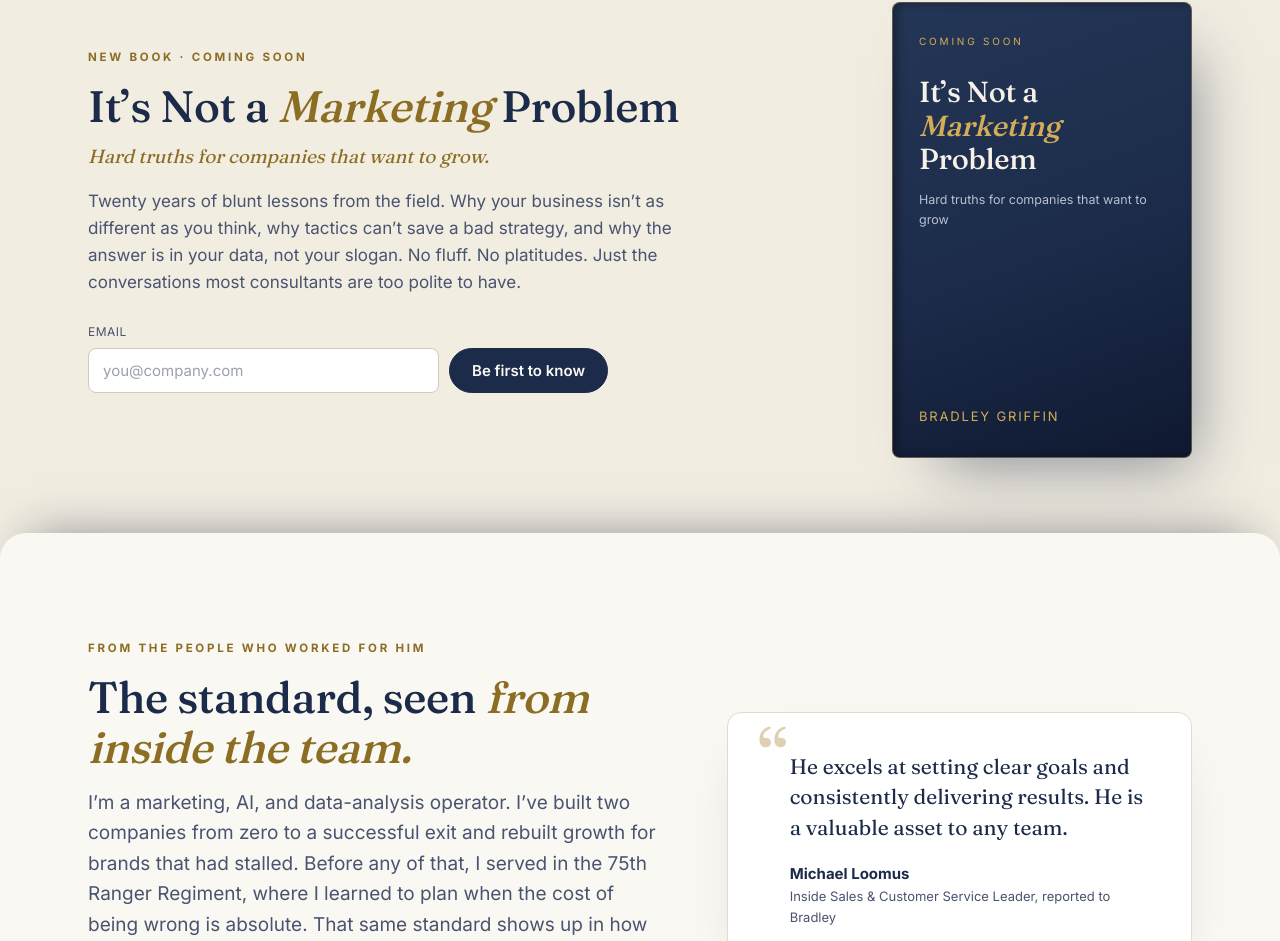
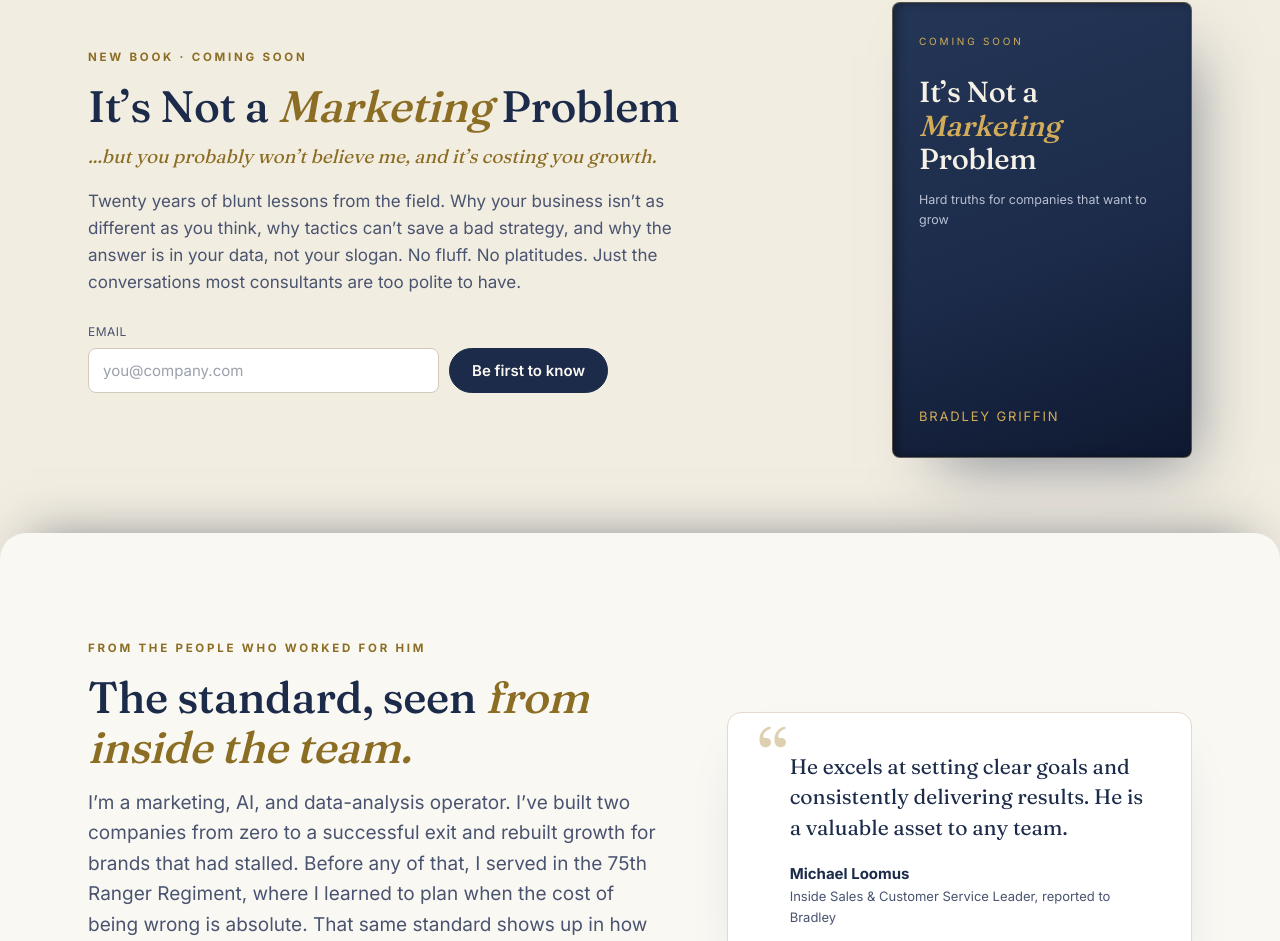
Before and after one commit to optimzedseo-creator/BG-Website, a Next.js app: page / in a window 1280 px wide. Shown: the part 4595-5536 px from the top of the page. Built offline with nearby package versions, Linux system fonts and the light colour scheme.

Commit message:
home book: section tagline -> '...but you probably won't believe me, and it's costing you growth.' (Brad); cover subtitle kept
Co-Authored-By: Claude Opus 4.8 <noreply@anthropic.com>

```diff
--- a/app/(site)/page.tsx
+++ b/app/(site)/page.tsx
@@ -360,7 +360,7 @@ export default function HomePage() {
           <div className="reveal">
             <span className="microlabel">New book &middot; Coming soon</span>
             <h2>It&rsquo;s Not a <em>Marketing</em> Problem</h2>
-            <p className="booksub">Hard truths for companies that want to grow.</p>
+            <p className="booksub">...but you probably won&rsquo;t believe me, and it&rsquo;s costing you growth.</p>
             <p className="bookdesc">Twenty years of blunt lessons from the field. Why your business isn&rsquo;t as different as you think, why tactics can&rsquo;t save a bad strategy, and why the answer is in your data, not your slogan. No fluff. No platitudes. Just the conversations most consultants are too polite to have.</p>
             <NewsletterSignup heading="" blurb="" source="book" cta="Be first to know" />
           </div>
```
